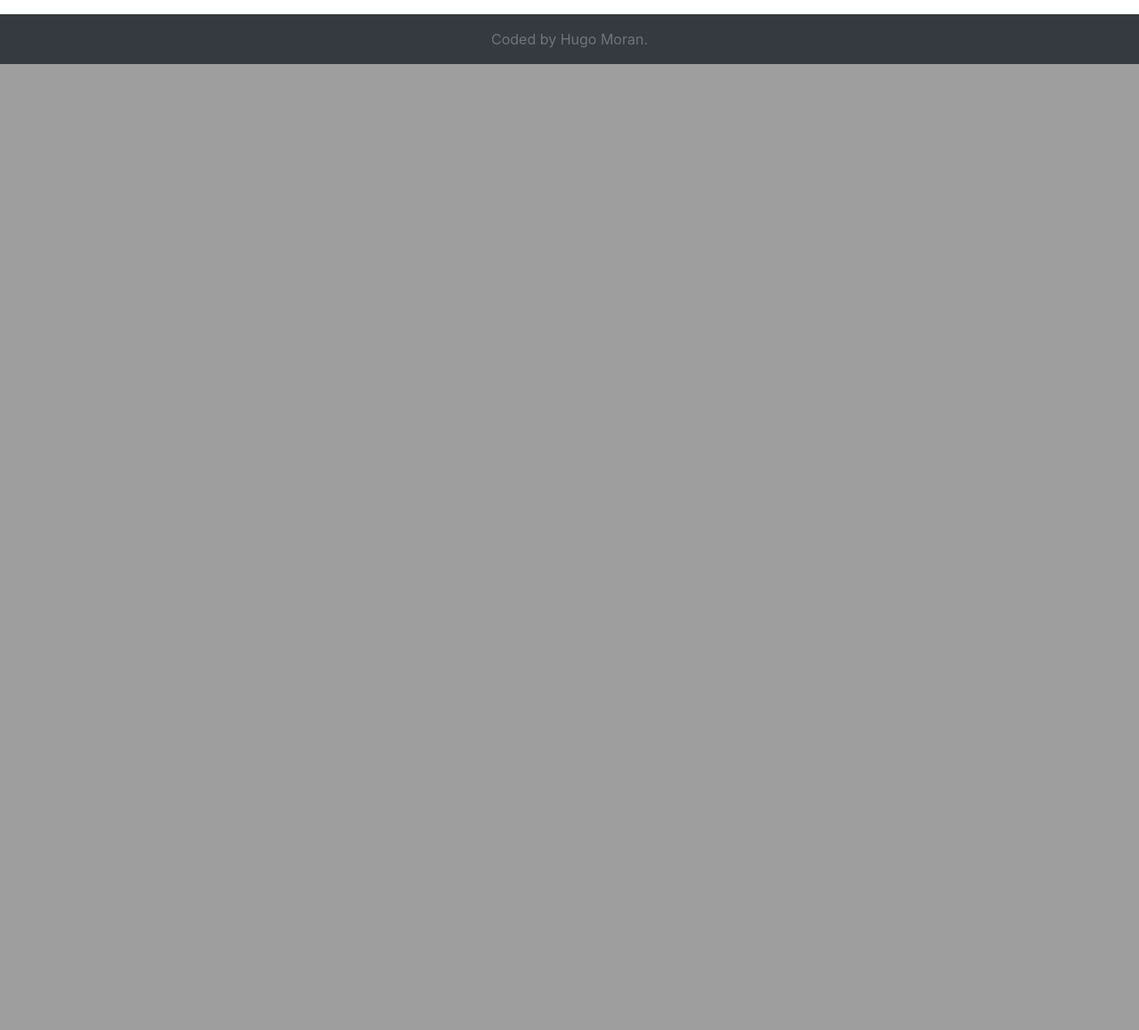
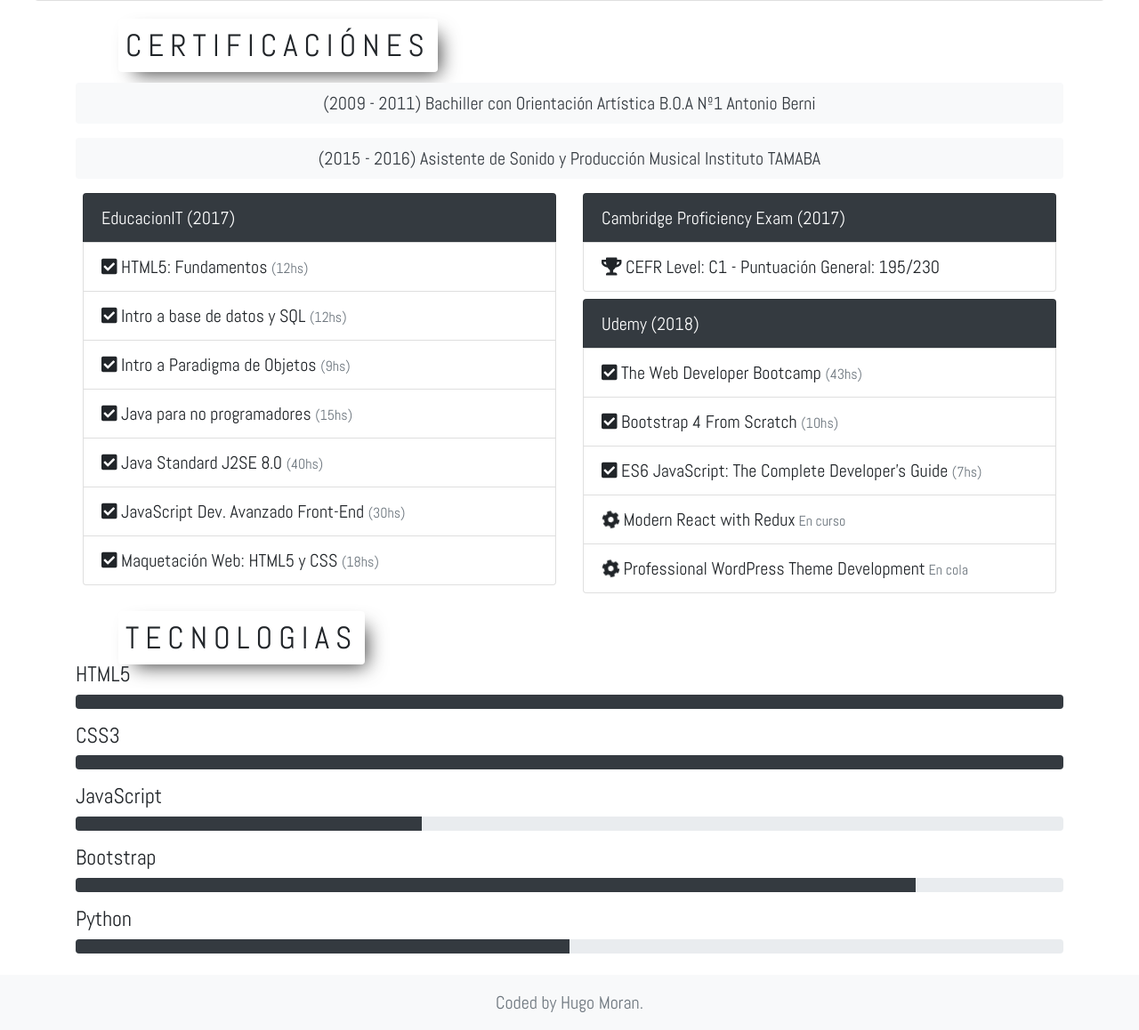
Before and after one commit to ulkish/django-portfolio, a Django app: page /proyectos/ in a window 1280 px wide. Shown: the part 1090-2248 px from the top of the page at 89% size. Before the commit the page ends 1162 px from the top, so only its background shows below. Run offline with Django 3.2, Linux system fonts and the light colour scheme; data comes from the database, SQL or seed files in the repository; some libraries are stand-ins or nearby versions.

Commit message:
Added templates and started styling home page

```diff
--- a/static/css/custom.css
+++ b/static/css/custom.css
@@ -1,5 +1,34 @@
+body {
+    font-family: 'Abel', sans-serif;
+    font-size: 20px;
+}
+
 .nav-link {
   letter-spacing: .2em;
-  font-size: 18px;
+  font-size: 20px;
   text-transform: uppercase;
+  color: black;
 }
+.my_img {
+    max-width: 100%;;
+    height: auto;
+}
+.vertical {
+    display: flex;
+    align-items: center;
+}
+.my_pic {
+    max-width: 400px;
+    max-height: 400px;
+    display: block;
+    margin-left: auto;
+    margin-right: auto;
+}
+.my_title {
+    letter-spacing: .2em;
+    text-transform: uppercase;
+    font-size: 35px;
+    -webkit-box-shadow: 10px 10px 21px -8px rgba(0,0,0,0.75);
+-moz-box-shadow: 10px 10px 21px -8px rgba(0,0,0,0.75);
+box-shadow: 10px 10px 21px -8px rgba(0,0,0,0.75);
+}
--- a/templates/base.html
+++ b/templates/base.html
@@ -10,20 +10,21 @@
   <link rel="stylesheet" href="https://maxcdn.bootstrapcdn.com/bootstrap/4.0.0/css/bootstrap.min.css"
   integrity="sha384-Gn5384xqQ1aoWXA+058RXPxPg6fy4IWvTNh0E263XmFcJlSAwiGgFAW/dAiS6JXm"
   crossorigin="anonymous">
+  <link href="https://fonts.googleapis.com/css?family=Abel" rel="stylesheet">
   <link rel="stylesheet" href="{% static 'css/custom.css' %}">
+  <link rel="stylesheet" href="https://use.fontawesome.com/releases/v5.3.1/css/all.css"
+   integrity="sha384-mzrmE5qonljUremFsqc01SB46JvROS7bZs3IO2EmfFsd15uHvIt+Y8vEf7N7fWAU" crossorigin="anonymous">
+
 
   <title>{% block title %}Portfolio App{% endblock title %}</title>
   <head>
     <body>
 
-    <nav class="nav justify-content-center p-2 bg-dark">
-        <a class="nav-link active lead" href="{% url 'home' %}">Inicio</a>
-        <a class="nav-link disabled lead" href="{% url 'proyectos' %}">Proyectos</a>
-    </nav>
-
+        {% include 'home_navbar.html' %}
         {% block content %}
         {% endblock content %}
-
+        {% include 'home_certificados.html' %}
+        {% include 'home_tecnologias.html' %}
         {% include 'footer.html' %}
 
   <!-- Latest compiled and minified JavaScript -->
--- a/templates/footer.html
+++ b/templates/footer.html
@@ -1,5 +1,5 @@
 <footer class="footer">
-     <div class="text-center bg-dark p-3">
+     <div class="text-center bg-light p-3">
        <span class="text-muted">Coded by Hugo Moran.</span>
      </div>
 </footer>
--- /dev/null
+++ b/templates/home_certificados.html
@@ -0,0 +1,47 @@
+<section>
+    <div class="container">
+
+    <span class="text-left my_title mx-5 rounded p-2">Certificaciónes</span>
+    <div class="row mt-3">
+          <div class="col-md-12">
+            <p class="lead bg-light text-dark rounded p-2 inline text-center">(2009 - 2011) Bachiller con Orientación Artística B.O.A Nº1 Antonio Berni</p>
+          </div>
+          <div class="col-md-12">
+            <p class="lead bg-light text-dark rounded p-2 text-center">(2015 - 2016) Asistente de Sonido y Producción Musical Instituto TAMABA</p>
+          </div>
+        </div>
+
+        <div class="row px-2">
+          <div class="col-md-6">
+            <ul class="list-group">
+              <li class="list-group-item bg-dark text-white lead">EducacionIT (2017)</li>
+              <li class="list-group-item"><i class="fa fa-check-square"></i> HTML5: Fundamentos <span class="text-muted small"> (12hs)</span></li>
+              <li class="list-group-item"><i class="fa fa-check-square"></i> Intro a base de datos y SQL <span class="text-muted small"> (12hs)</span></li>
+              <li class="list-group-item"><i class="fa fa-check-square"></i> Intro a Paradigma de Objetos <span class="text-muted small"> (9hs)</span></li>
+              <li class="list-group-item"><i class="fa fa-check-square"></i> Java para no programadores <span class="text-muted small"> (15hs)</span></li>
+              <li class="list-group-item"><i class="fa fa-check-square"></i> Java Standard J2SE 8.0 <span class="text-muted small"> (40hs)</span></li>
+              <li class="list-group-item"><i class="fa fa-check-square"></i> JavaScript Dev. Avanzado Front-End <span class="text-muted small"> (30hs)</span></li>
+              <li class="list-group-item"><i class="fa fa-check-square"></i> Maquetación Web: HTML5 y CSS <span class="text-muted small"> (18hs)</span></li>
+            </ul>
+          </div>
+
+          <div class="col-md-6">
+            <ul class="list-group pb-2">
+              <li class="list-group-item bg-dark text-white lead">Cambridge Proficiency Exam (2017)</li>
+              <li class="list-group-item"><i class="fa fa-trophy"></i> CEFR Level: C1 - Puntuación General: 195/230</li>
+            </ul>
+
+            <ul class="list-group">
+              <li class="list-group-item bg-dark text-white lead">Udemy (2018)</li>
+              <li class="list-group-item"><i class="fa fa-check-square"></i> The Web Developer Bootcamp <span class="text-muted small"> (43hs)</span></li>
+              <li class="list-group-item"><i class="fa fa-check-square"></i> Bootstrap 4 From Scratch <span class="text-muted small"> (10hs)</span></li>
+              <li class="list-group-item"><i class="fa fa-check-square"></i> ES6 JavaScript: The Complete Developer's Guide <span class="text-muted small"> (7hs)</span></li>
+              <li class="list-group-item"><i class="fa fa-cog fa-spin"></i> Modern React with Redux<span class="text-muted small"> En curso</span></li>
+              <li class="list-group-item"><i class="fa fa-cog fa-spin"></i> Professional WordPress Theme Development<span class="text-muted small"> En cola</span></li>
+            </ul>
+
+          </div>
+        </div>
+
+    </div>
+</section>
--- /dev/null
+++ b/templates/home_navbar.html
@@ -0,0 +1,4 @@
+<nav class="nav justify-content-center p-2 bg-light">
+    <a class="nav-link lead" href="{% url 'home' %}">Inicio</a>
+    <a class="nav-link lead" href="{% url 'proyectos' %}">Proyectos</a>
+</nav>
--- /dev/null
+++ b/templates/home_tecnologias.html
@@ -0,0 +1,27 @@
+<section>
+
+    <div class="container my-4">
+        <span class="text-left my_title mx-5 rounded p-2">Tecnologias</span>
+        <h4>HTML5</h4>
+        <div class="progress mb-3">
+          <div class="progress-bar bg-dark" style="width:100%"></div>
+        </div>
+        <h4>CSS3</h4>
+        <div class="progress mb-3">
+          <div class="progress-bar bg-dark" style="width:100%"></div>
+        </div>
+        <h4>JavaScript</h4>
+        <div class="progress mb-3">
+          <div class="progress-bar bg-dark" style="width:35%"></div>
+        </div>
+        <h4>Bootstrap</h4>
+        <div class="progress mb-3">
+          <div class="progress-bar bg-dark" style="width:85%"></div>
+        </div>
+        <h4>Python</h4>
+        <div class="progress mb-3">
+          <div class="progress-bar bg-dark" style="width:50%"></div>
+        </div>
+    </div>
+
+</section>
```
Also changed, not shown: templates/home.html (+19 -2 lines), static/img/frontal.jpg (added), static/img/laptop.jpg (added).
